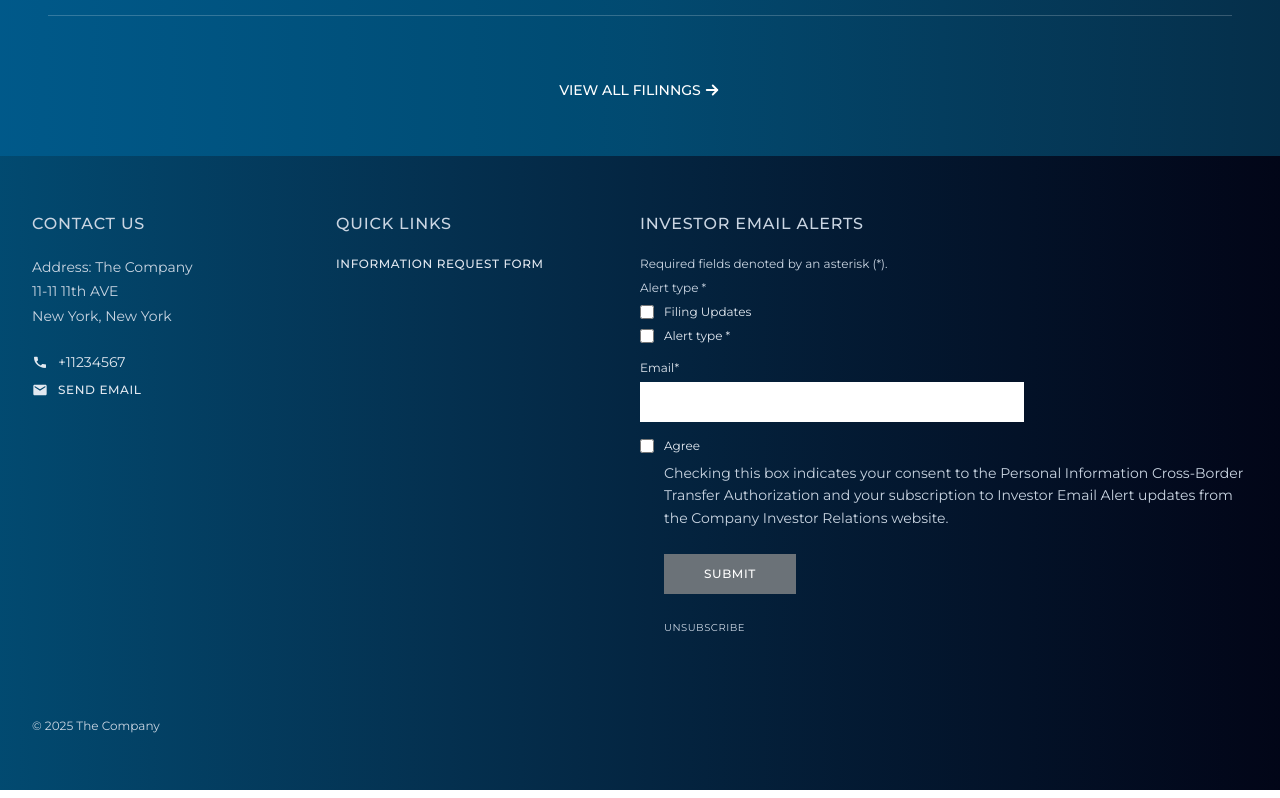
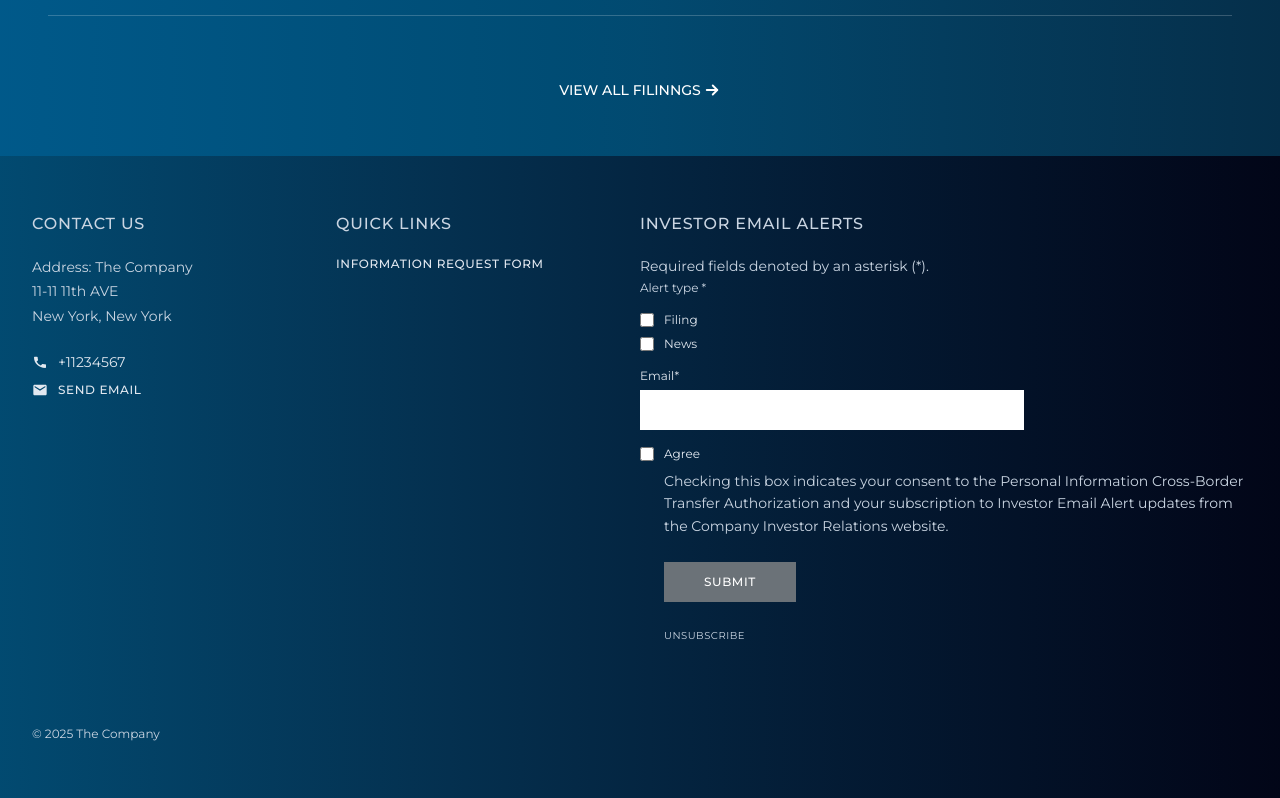
Before and after one commit to RobertQuintero/test-build-notified, a Next.js app in the folder test-build-notified/: page / in a window 1280 px wide. Shown: the part 2054-2852 px from the top of the page. Built offline with nearby package versions, Linux system fonts and the light colour scheme.

Commit message:
Refactor footer component; update typography and improve alert type labels for better clarity

```diff
--- a/test-build-notified/components/footer.tsx
+++ b/test-build-notified/components/footer.tsx
@@ -71,14 +71,14 @@ export default function Footer() {
             <h3 className="text-base font-medium tracking-wider uppercase text-slate-300 mb-5">
               INVESTOR EMAIL ALERTS
             </h3>
-            <p className="text-xs text-slate-300 mb-2">
+            <p className="text-sm text-slate-300 mb-1">
               Required fields denoted by an asterisk (*).
             </p>
 
             <form onSubmit={handleSubmit} className="space-y-4">
               {/* Alert Type Checkboxes */}
               <div>
-                <p className="text-xs text-slate-300 mb-2">Alert type *</p>
+                <p className="text-xs text-slate-300 mb-4">Alert type *</p>
                 <div className="space-y-2">
                   <label className="flex items-center gap-2.5 text-xs text-slate-200 cursor-pointer">
                     <input
@@ -87,7 +87,7 @@ export default function Footer() {
                       onChange={(e) => setFilingChecked(e.target.checked)}
                       className="w-3.5 h-3.5 rounded-none border-slate-300 bg-white text-[#0a3656] focus:ring-0"
                     />
-                    <span>Filing Updates</span>
+                    <span>Filing</span>
                   </label>
                   <label className="flex items-center gap-2.5 text-xs text-slate-200 cursor-pointer">
                     <input
@@ -96,7 +96,7 @@ export default function Footer() {
                       onChange={(e) => setNewsChecked(e.target.checked)}
                       className="w-3.5 h-3.5 rounded-none border-slate-300 bg-white text-[#0a3656] focus:ring-0"
                     />
-                    <span>Alert type *</span>
+                    <span>News</span>
                   </label>
                 </div>
               </div>
```
Also changed, not shown: 1 other file (tests, documents, lock files or other folders).
